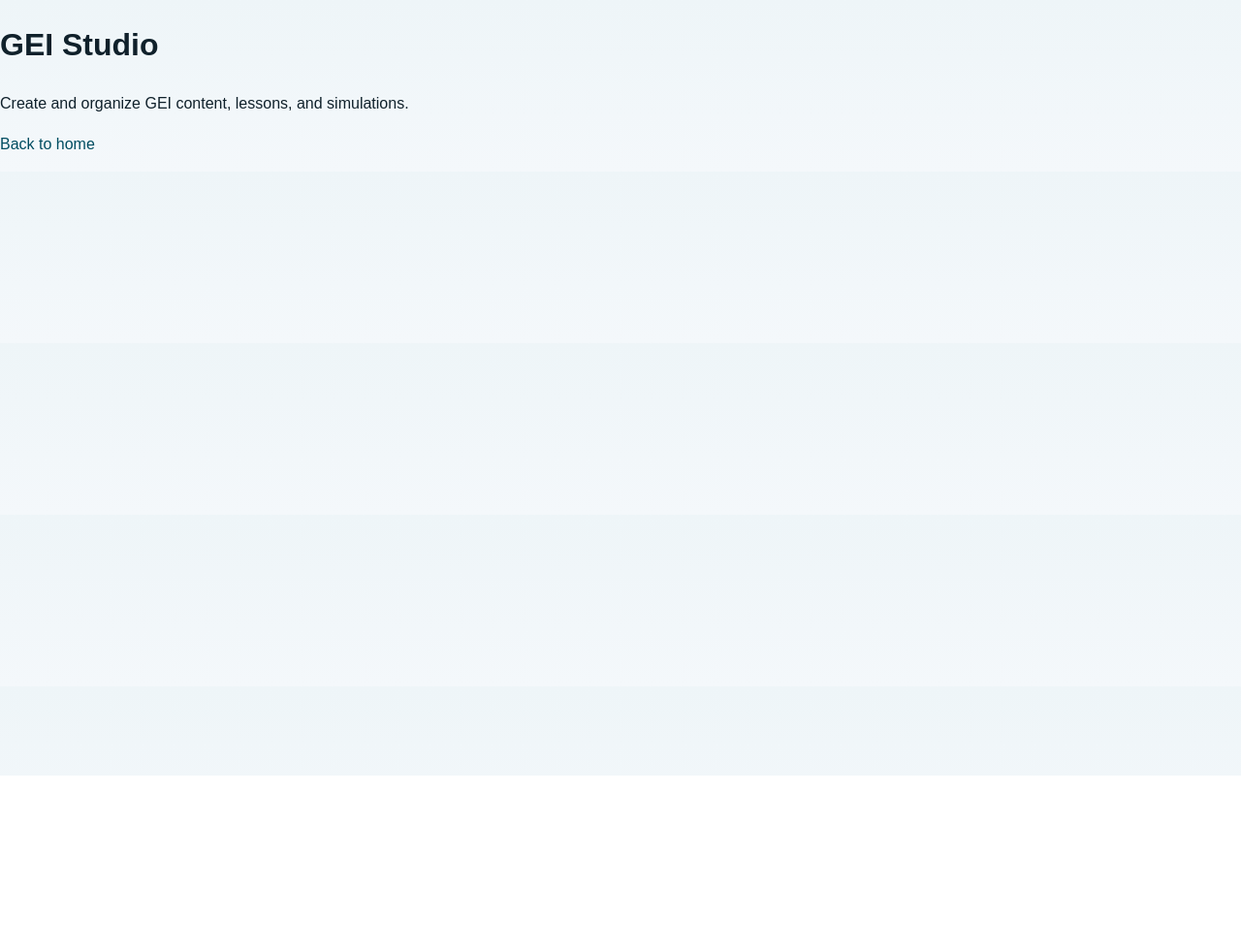
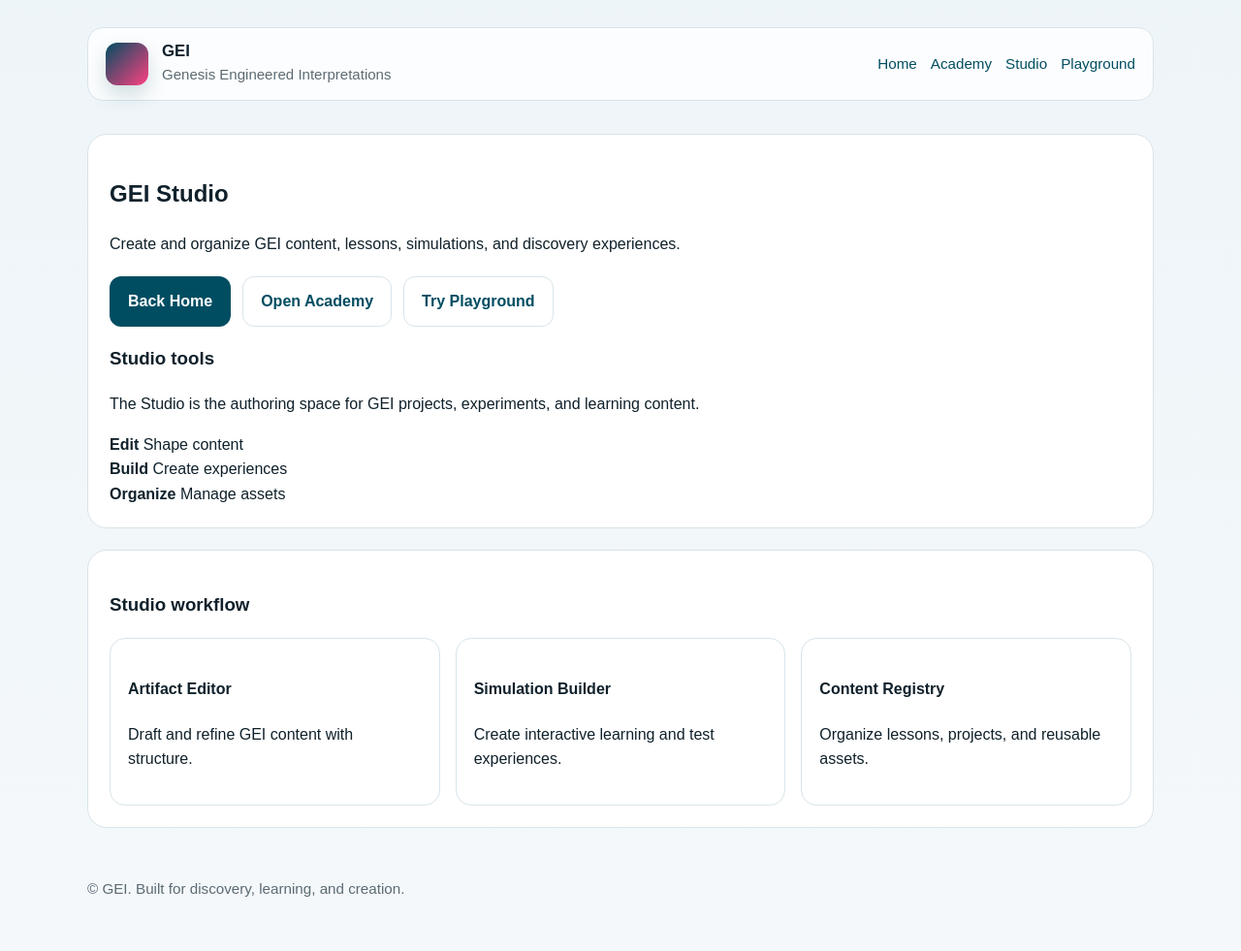
Before and after one commit to jawa-dam/gei, a plain HTML site: page studio.html/studio.html in a window 1280 px wide. Shown: the whole page at 97% size. Before the commit the page ends 800 px from the top, so only its background shows below. Drawn offline with Linux system fonts and the light colour scheme; files that its build step writes are made by us from their sources.

Commit message:
Add files via upload

```diff
--- a/studio.html/studio.html
+++ b/studio.html/studio.html
@@ -5,13 +5,88 @@
     <meta name="viewport" content="width=device-width, initial-scale=1.0" />
     <title>GEI Studio</title>
     <meta name="description" content="GEI Studio — build lessons, simulations, and GEI content." />
-  <link rel="stylesheet" href="/assets/site.css" />
+    <meta name="theme-color" content="#004d61" />
+    <link rel="stylesheet" href="/assets/site.css" />
   </head>
   <body>
-    <main>
-      <h1>GEI Studio</h1>
-      <p>Create and organize GEI content, lessons, and simulations.</p>
-      <p><a href="/index.html">Back to home</a></p>
+    <header class="wrap">
+      <div class="topbar">
+        <div class="brand">
+          <div class="mark" aria-hidden="true"></div>
+          <div>
+            <h1>GEI</h1>
+            <p>Genesis Engineered Interpretations</p>
+          </div>
+        </div>
+        <nav aria-label="Primary">
+          <a href="/index.html">Home</a>
+          <a href="/academy.html">Academy</a>
+          <a href="/studio.html">Studio</a>
+          <a href="/playground.html">Playground</a>
+        </nav>
+      </div>
+    </header>
+
+    <main class="wrap">
+      <section class="hero">
+        <div class="hero-grid">
+          <div>
+            <h2>GEI Studio</h2>
+            <p class="lead">
+              Create and organize GEI content, lessons, simulations, and discovery experiences.
+            </p>
+            <div class="button-row">
+              <a class="button primary" href="/index.html">Back Home</a>
+              <a class="button secondary" href="/academy.html">Open Academy</a>
+              <a class="button secondary" href="/playground.html">Try Playground</a>
+            </div>
+          </div>
+
+          <div class="panel">
+            <h3>Studio tools</h3>
+            <p>
+              The Studio is the authoring space for GEI projects, experiments, and learning
+              content.
+            </p>
+            <div class="stats">
+              <div class="stat">
+                <strong>Edit</strong>
+                <span>Shape content</span>
+              </div>
+              <div class="stat">
+                <strong>Build</strong>
+                <span>Create experiences</span>
+              </div>
+              <div class="stat">
+                <strong>Organize</strong>
+                <span>Manage assets</span>
+              </div>
+            </div>
+          </div>
+        </div>
+      </section>
+
+      <section class="section">
+        <h3>Studio workflow</h3>
+        <div class="cards">
+          <div class="card">
+            <h4>Artifact Editor</h4>
+            <p>Draft and refine GEI content with structure.</p>
+          </div>
+          <div class="card">
+            <h4>Simulation Builder</h4>
+            <p>Create interactive learning and test experiences.</p>
+          </div>
+          <div class="card">
+            <h4>Content Registry</h4>
+            <p>Organize lessons, projects, and reusable assets.</p>
+          </div>
+        </div>
+      </section>
     </main>
+
+    <footer class="wrap">
+      <p>&copy; GEI. Built for discovery, learning, and creation.</p>
+    </footer>
   </body>
 </html>
```
